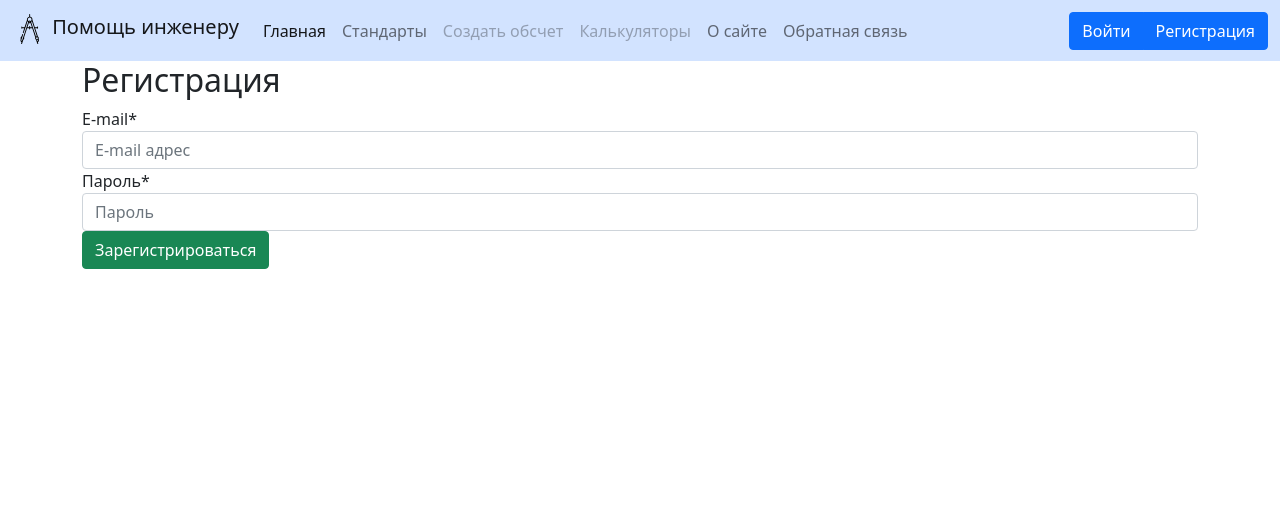
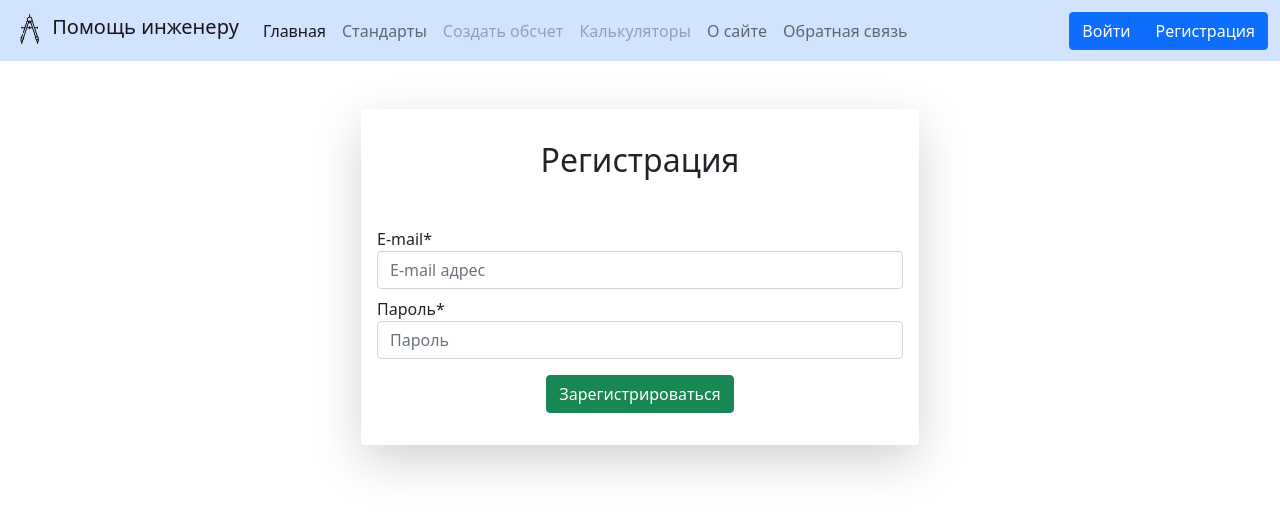
Before and after one commit to AleksandrUche/help-site, a Django app: page /accounts/signup/ in a window 1280 px wide. Shown: the top 513 px of the page. Run offline with Django 4.2, Linux system fonts and the light colour scheme; some libraries are stand-ins or nearby versions.

Commit message:
настроил шаблон регистрации

```diff
--- a/templates/account/login.html
+++ b/templates/account/login.html
@@ -16,7 +16,7 @@
                     {{ form.password | as_crispy_field }}
                 </div>
             </div>
-            <button class="btn btn-success my-3" type="submit">Войти</button>
+            <button class="btn btn-success my-3 d-grid mx-auto" type="submit">Войти</button>
         </form>
         <a class="d-flex justify-content-center" href="{% url 'account_reset_password' %}">Сбросить пароль</a>
     </div>
--- a/templates/account/signup.html
+++ b/templates/account/signup.html
@@ -4,10 +4,19 @@
 {% block title %}Регистрация{% endblock %}
 
 {% block content %}
-    <h2>Регистрация</h2>
-    <form method="post">
-        {% csrf_token %}
-        {{ form | crispy }}
-        <button class="btn btn-success" type="submit">Зарегистрироваться</button>
-    </form>
+    <div class="shadow-lg p-3 mb-5 bg-white rounded mt-5 col-lg-6 col-xxl-4 vstack gap-2 col-md-5 mx-auto">
+        <h2 class="mt-3 text-center">Регистрация</h2>
+        <form method="post">
+            {% csrf_token %}
+            <div class="mt-5">
+                <div class="my-2">
+                    {{ form.email | as_crispy_field }}
+                </div>
+                <div>
+                    {{ form.password1 | as_crispy_field }}
+                </div>
+            </div>
+            <button class="btn btn-success my-3 d-grid mx-auto" type="submit">Зарегистрироваться</button>
+        </form>
+    </div>
 {% endblock %}
```
